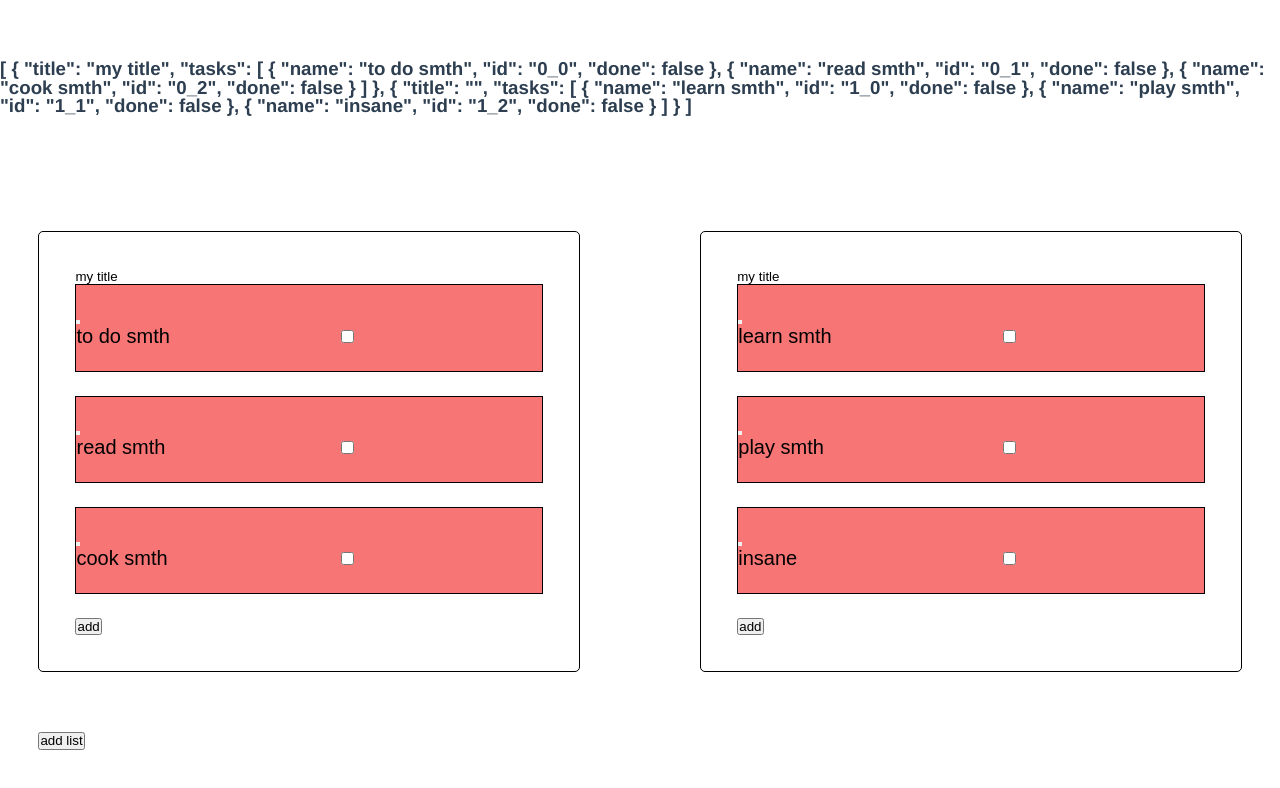
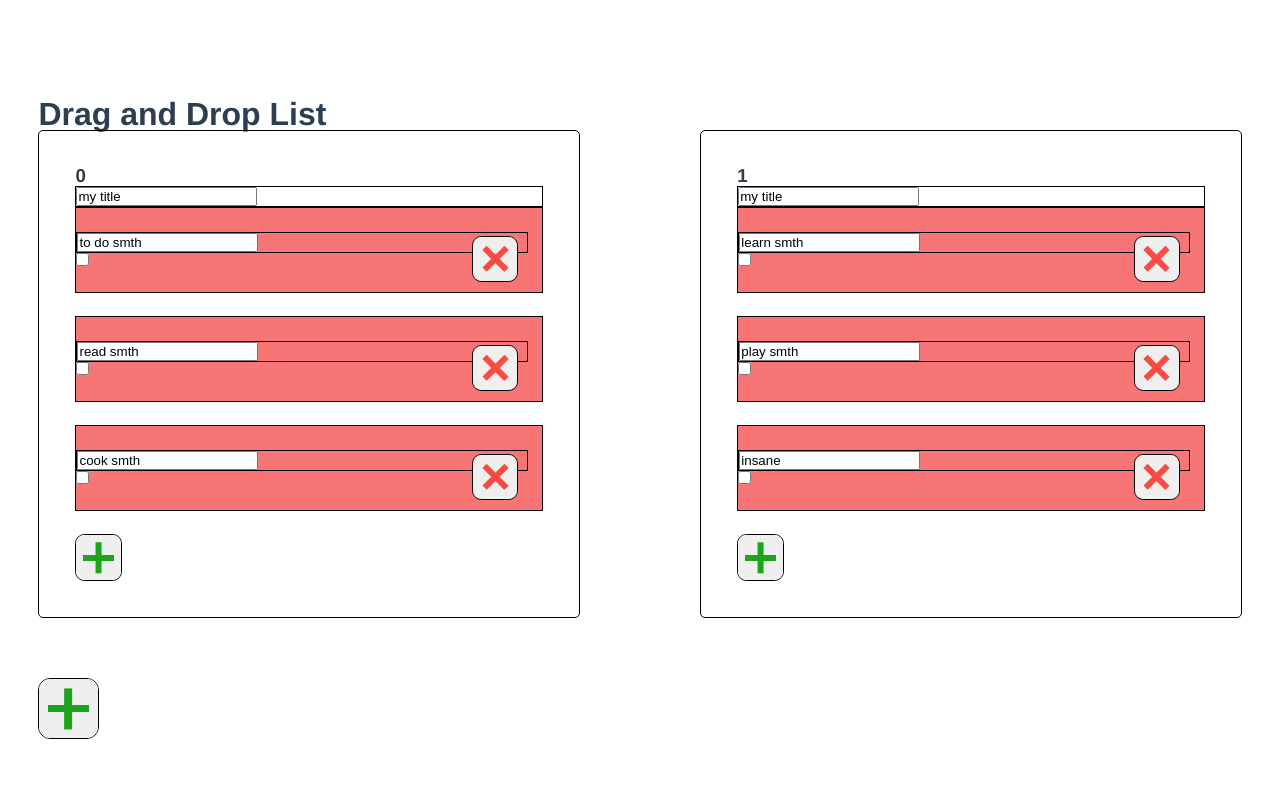
Before and after one commit to juicyvveb/todo_list, a Vue app: page / in a window 1280 px wide. Shown: the top 788 px of the page. Built offline with nearby package versions, Linux system fonts and the light colour scheme.

Commit message:
Декомпозиция компонентов. Формы, кнопка

```diff
--- a/src/App.vue
+++ b/src/App.vue
@@ -1,13 +1,10 @@
 <template>
-  <link href="https://cdn.jsdelivr.net/npm/bootstrap@5.2.2/dist/css/bootstrap.min.css" rel="stylesheet" integrity="sha384-Zenh87qX5JnK2Jl0vWa8Ck2rdkQ2Bzep5IDxbcnCeuOxjzrPF/et3URy9Bv1WTRi" crossorigin="anonymous">
-  <h3>{{list}}</h3>
-
-  <header class="wrapper"></header>
-  <main class="wrapper">
+  <main class="wrapper main">
+    <h1 class="title">Drag and Drop List</h1>
     <TransitionGroup tag="ul" class="container" name="list">
-      <List v-for="(elem, i) in list" :key="i" :items="elem" :index="i" />
+      <List v-for="(elem, i) in list" :key="elem.id" :items="elem" :index="i" />
     </TransitionGroup>
-    <Button/>
+    <Button :classes="'main'" @addList="addList"/>
   </main>
   <footer></footer>
 
@@ -16,8 +13,14 @@
 <script>
 import List from "./components/List.vue";
 import Button from "./components/ButtonAdd.vue";
+import { mapActions } from "vuex";
 
 export default {
+  data(){
+    return{
+      count: 1,
+    }
+  },
   name: "App",
   components: {
     List,
@@ -28,6 +31,15 @@ export default {
       return this.$store.getters.list;
     },
   },
+  methods: {
+    ...mapActions(["change"]),
+    addList() {
+      this.change({
+        arr: { title: "title", tasks: [{ name: "some name" }], id: `fd${++this.count}` },
+        i: this.list.length,
+      });
+    },
+  }
 };
 </script>
 
--- a/src/assets/js/validate.js
+++ b/src/assets/js/validate.js
@@ -9,6 +9,9 @@ function validate(e, name){
       }, 500);
       rej('Скорее всего, вы ничего не ввели');
     }
+    // let result = name.toLower.case().trim();
+    // console.log(result)
+    // res(result)
     res()
   })
 }
--- a/src/assets/scss/vars.scss
+++ b/src/assets/scss/vars.scss
@@ -16,7 +16,7 @@ $blue: rgb(19, 73, 211);
 $red: rgb(249, 75, 66);
 $bg: rgb(66, 239, 66);
 $gray: rgb(144, 147, 144);
-
+$green: rgb(30, 163, 30);
 *{
   list-style: none;
   text-align: left;
--- a/src/assets/vuex/store.js
+++ b/src/assets/vuex/store.js
@@ -6,10 +6,12 @@ const store = createStore({
   state() {
     return {
       list: JSON.parse(localStorage.getItem('list')) || [{
+          id: 'first',
           title: 'my title',
           tasks: ['to do smth', 'read smth', 'cook smth'],
         },
         {
+          id: 'second',
           title: '',
           tasks: ['learn smth', 'play smth', 'insane'],
         }
@@ -66,6 +68,10 @@ const store = createStore({
       state.list[i].tasks.push(val);
       localStorage.setItem('list', JSON.stringify(state.list));
     },
+    deleteList(state, i){
+      state.list.splice(i, 1);
+      localStorage.setItem('list', JSON.stringify(state.list));
+    }
   },
   actions: {
     change({ commit}, {arr, i}) {
@@ -75,6 +81,9 @@ const store = createStore({
     add({commit}, payload) {
       commit('addItem', payload)
     },
+    deleteList({commit}, index){
+      commit('deleteList', index)
+    }
   }
 })
 
--- a/src/components/ButtonAdd.vue
+++ b/src/components/ButtonAdd.vue
@@ -1,29 +1,72 @@
 <template>
-  <div class="container">
-    <div class="box">
-      <button type="button" @click="addList()">add list</button>
-    </div>
+  <div :class="['box', classes]">
+    <button type="button" class="btn btn__add" @click="initial()">
+      <span></span>
+    </button>
   </div>
 </template>
 
 <script>
-import { mapActions } from 'vuex';
 export default {
-  computed: {
-    createdIndex(){
-      return this.$store.getters.list.length
+  props: ['classes'],
+  methods: {
+    initial(){
+      this.$emit('addItem')
+      this.$emit('addList')
+      this.$emit('delItem')
     }
   },
-  methods:{
-    ...mapActions(["change"]),
-    addList(){
-      const i = this.createdIndex;
-      this.change({arr: {title:'title', tasks: [{name: "some name"}]}, i})
+};
+</script>
+
+<style lang="scss" scoped>
+@import '../assets/scss/main.scss';
+.box {
+  display: flex;
+  border-radius: 20%;
+  border: 1px solid black;
+  overflow: hidden;
+  aspect-ratio: 1 / 1;
+  .btn {
+    width: 100%;
+    border: none;
+    @include flexCenter;
+    span {
+      width: 70%;
+      height: 13%;
+      position: relative;
+      background: $green;
+      &:after{
+        content: '';
+        position: absolute;
+        top: 0;
+        left: 0;
+        width: 100%;
+        height: 100%;
+        transform: rotate(90deg);
+        background: inherit;
+      }
     }
   }
 }
-</script>
-
-<style>
-
+.box.main{
+  width: 5%;
+}
+.box.inList{
+  margin-top: 5%;
+  width: 10%;
+}
+.box.inItem{
+  margin-top: 5%;
+  width: 10%;
+  position: absolute;
+  top: 5%;
+  right: 5%;
+  .btn{
+    span {
+      transform: rotate(45deg);
+      background: $red;
+    }
+  }
+}
 </style>
--- /dev/null
+++ b/src/components/CompleteForm.vue
@@ -0,0 +1,28 @@
+<template>
+<div>
+  <input
+    @change="$emit('complete', value)"
+    type="checkbox"
+    v-model="value"
+  />
+</div>
+
+</template>
+
+<script>
+    // @input="element.done = !element.done"
+
+export default {
+  mounted(){
+  },
+  data(){
+    return{
+      value: this.target || false
+    }
+  },
+  props: ['target']
+};
+</script>
+
+<style>
+</style>
--- a/src/components/Item.vue
+++ b/src/components/Item.vue
@@ -1,43 +1,53 @@
 <template>
-  <div :class="{ 'list-item': true, 'done': element.done }" :key="element">
-    <button @click="delItem(element)" class="list-item--button list-item--button__del">
-      <span></span>
-    </button>
-    <form
-      class="list-item--form form"
-      action="#"
-      @change.prevent="editName($event, element)"
-      @submit.prevent="editName($event, element)"
-    >
-      <input
-        type="text"
-        v-model="element.name"
-        :class="{ 'list-item--name': true }"
-      />
-      <input
-        @input="element.done = !element.done"
-        type="checkbox"
-        v-model="element.done"
-      />
-    </form>
+  <div :class="{ 'list-item': true, done: element.done }" :key="element">
+    <Title :target="element.name" @changeName="changeName" @delete="delItem" />
+    <Button :classes="'inItem'" @delItem="delItem(element)" />
+    <Completed :target="element.done" @complete="complete" />
   </div>
 </template>
 
 <script>
+import Button from "./ButtonAdd.vue";
+import Title from "./TitleForm.vue";
+import Completed from "./CompleteForm.vue";
+
 export default {
+  props: ["el", "index"],
   data() {
-    return {};
+    return {
+      title: this.el.name || "no title",
+    };
   },
-  props: ["el", "index"],
+  components: {
+    Button,
+    Title,
+    Completed,
+  },
   computed: {
     element() {
       return this.el;
     },
+    name: {
+      get() {
+        console.log("get");
+        return this.title;
+      },
+      set(val) {
+        console.log("set");
+        this.title = val;
+      },
+    },
   },
   methods: {
-    editName(e, el) {
-      this.$emit("edit", e, el);
+    changeName(val) {
+      this.$emit("edit", { val, index: this.index });
     },
+    complete(val) {
+      this.$emit("complete", { val, index: this.index });
+    },
+    // editName(e, el) {
+    //   this.$emit("edit", e, el);
+    // },
     delItem(el) {
       this.$emit("del", el);
     },
@@ -51,6 +61,7 @@ export default {
   border: 1px solid black;
   margin-bottom: 5%;
   background: rgba(245, 77, 77, 0.774);
+  position: relative;
   &--name {
     background: inherit;
     border: none;
--- a/src/components/List.vue
+++ b/src/components/List.vue
@@ -1,8 +1,7 @@
 <template>
   <div class="container-item">
-    <form class="form container-item--title" action="#">
-      <input type="text" v-model="title" :class="{ 'list-item--name': true }" />
-    </form>
+    <h3>{{index}}</h3>
+    <Title :target="title" @changeName="changeListTitle" @delete="deleteList"/>
     <draggable
       v-model="tasks"
       @start="drag = true"
@@ -16,22 +15,24 @@
           :index="tasks.indexOf(element)"
           :el="element"
           @edit="editName"
+          @complete="complete"
           @del="delItem"
         />
       </template>
 
       <template #footer>
-        <button @click="addItem()">add</button>
+        <Button :classes="'inList'" @addItem="addItem" />
       </template>
     </draggable>
   </div>
 </template>
 
 <script>
-import validate from "../assets/js/validate";
 import Item from "./Item.vue";
 import draggable from "vuedraggable";
 import { mapActions } from "vuex";
+import Button from "./ButtonAdd.vue";
+import Title from "./TitleForm.vue";
 
 export default {
   props: ["index"],
@@ -41,6 +42,8 @@ export default {
   components: {
     draggable,
     Item,
+    Button,
+    Title,
   },
   computed: {
     myArray: {
@@ -80,33 +83,24 @@ export default {
       this.$store.dispatch("add", { val, i });
     },
     delItem(el) {
-      let arr = this.tasks,
-        index = arr.indexOf(el),
-        i = this.index;
-      arr.splice(index, 1);
-      this.change({ arr: this.myArray, i });
+      this.tasks.splice(this.tasks.indexOf(el), 1);
+      this.tasks = [...this.tasks]
     },
-    editName(e, el) {
-      return validate(e, el.name).then(
-        () => {
-          let i = this.index;
-          this.change({ arr: this.myArray, i });
-          const input = e.target.querySelector("input");
-          if (input) {
-            input.blur();
-          }
-          this.edition = false;
-        },
-        () => {
-          this.delItem(el);
-        }
-      );
+    editName({ val, index }) {
+      this.tasks[index].name = val;
+      this.tasks = [...this.tasks];
     },
-    compliting(done, i) {
-      done, i;
-      this.tasks.done = done;
-      this.change({ arr: this.tasks, i: this.index });
+    complete({ val, index }) {
+      this.tasks[index].done = val;
+      this.tasks = [...this.tasks];
     },
+    changeListTitle(val){
+      this.title = val;
+    },
+    deleteList(){
+      console.log(this.index)
+      this.$store.dispatch('deleteList', this.index)
+    }
   },
 };
 </script>
--- /dev/null
+++ b/src/components/TitleForm.vue
@@ -0,0 +1,51 @@
+<template>
+  <form
+    class="list-item--form form"
+    action="#"
+    @change="edit($event, value)"
+    @submit="edit($event, value)"
+  >
+    <input
+      type="text"
+      v-model="value"
+      :class="{ 'list-item--name': true }"
+    />
+  </form>
+</template>
+
+<script>
+import validate from "../assets/js/validate";
+
+export default {
+  mounted(){
+
+  },
+  data(){
+    return {
+      value: this.target || 'nothing'
+    }
+  },
+  props: ['target'],
+  methods: {
+    edit(e, val){
+       return validate(e, val).then(
+        () => {
+          this.$emit('changeName', val)
+        },
+        () => {
+          this.$emit('delete')
+        }
+      );
+    }
+  }
+};
+</script>
+
+<style lang="scss" scoped>
+.form {
+  border: 1px solid black;
+  input{
+  max-width: 100%;
+  }
+}
+</style>
```
